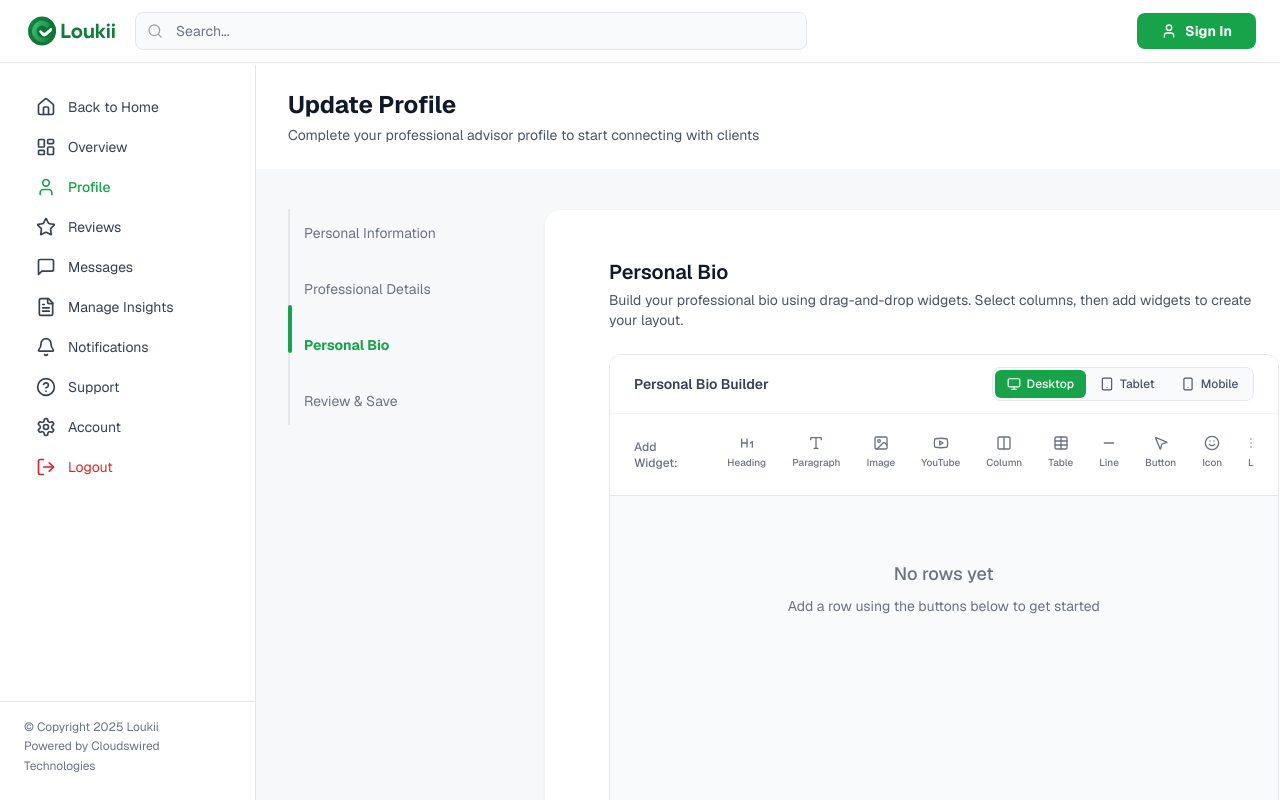
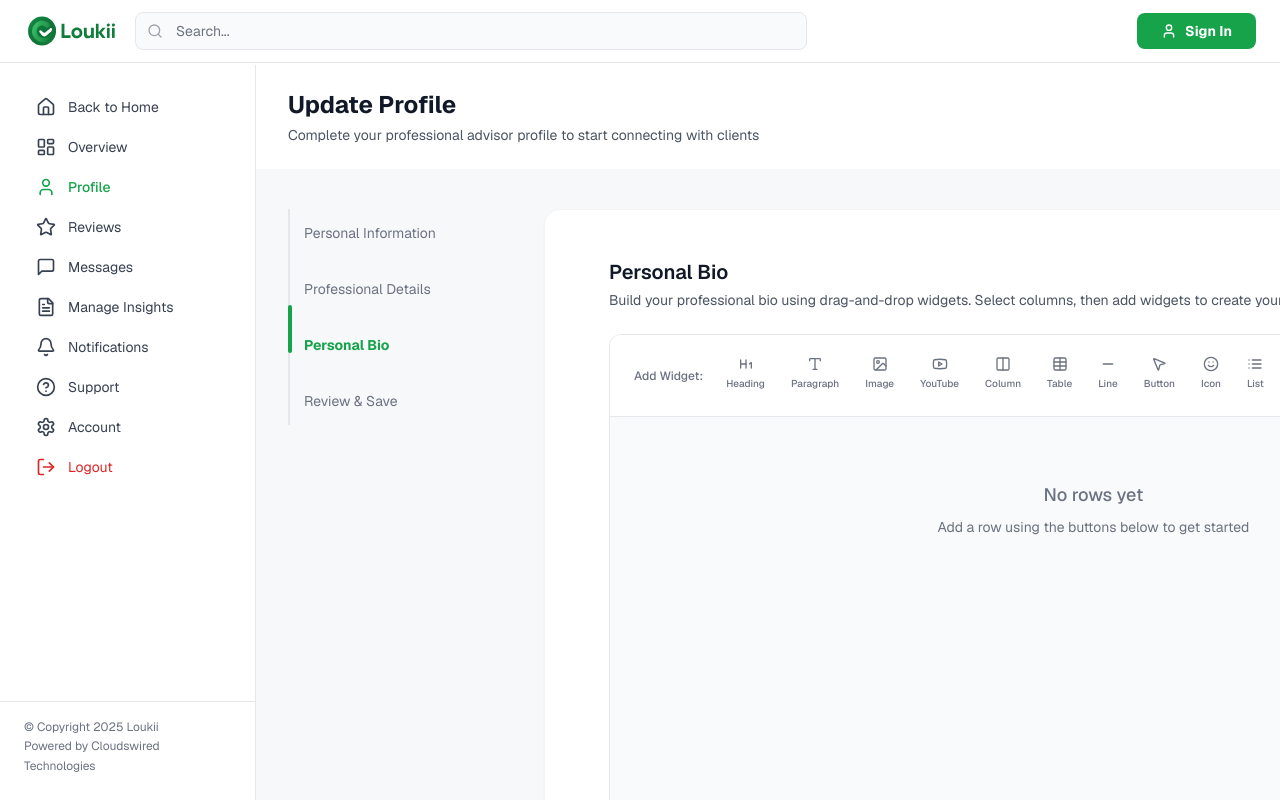
Before and after one commit to cloudswired-technologies/loukii-social, a Next.js app: page /dashboard/advisor/profile in a window 1280 px wide. Both pictures are taken after a click on the button "Personal Bio". Built offline with nearby package versions, Linux system fonts and the light colour scheme.

Commit message:
fix: Align all elements in single row - widgets and device switcher

```diff
--- a/components/block-editor/block-editor.tsx
+++ b/components/block-editor/block-editor.tsx
@@ -701,19 +701,18 @@ export function BlockEditor({ data, onChange }: BlockEditorProps) {
 
   return (
     <div className="flex flex-col">
-      {/* Top Bar - Clean & Professional */}
-      <div className="bg-white border-b border-gray-200">
-        {/* Device Switcher Row */}
-        <div className="flex items-center justify-between px-6 py-3 border-b border-gray-100">
-          <h3 className="text-sm font-semibold text-gray-700">Personal Bio Builder</h3>
+      {/* Top Bar - Single Row */}
+      <div className="bg-white border-b border-gray-200 px-6 py-3">
+        <div className="flex items-center justify-between gap-4">
+          {/* Left: Widgets */}
+          <div className="flex items-center gap-3 flex-1 min-w-0">
+            <span className="text-xs font-medium text-gray-500 whitespace-nowrap">Add Widget:</span>
+            <div className="overflow-x-auto">
+              <WidgetToolbar onAddWidget={addWidget} onDragStart={handleToolbarDragStart} />
+            </div>
+          </div>
+          {/* Right: Device Switcher */}
           <DeviceSwitcher currentDevice={deviceMode} onDeviceChange={setDeviceMode} />
-        </div>
-        {/* Widget Toolbar Row */}
-        <div className="px-6 py-3">
-          <div className="flex items-center gap-2">
-            <span className="text-xs font-medium text-gray-500 mr-2">Add Widget:</span>
-            <WidgetToolbar onAddWidget={addWidget} onDragStart={handleToolbarDragStart} />
-          </div>
         </div>
       </div>
 
```
